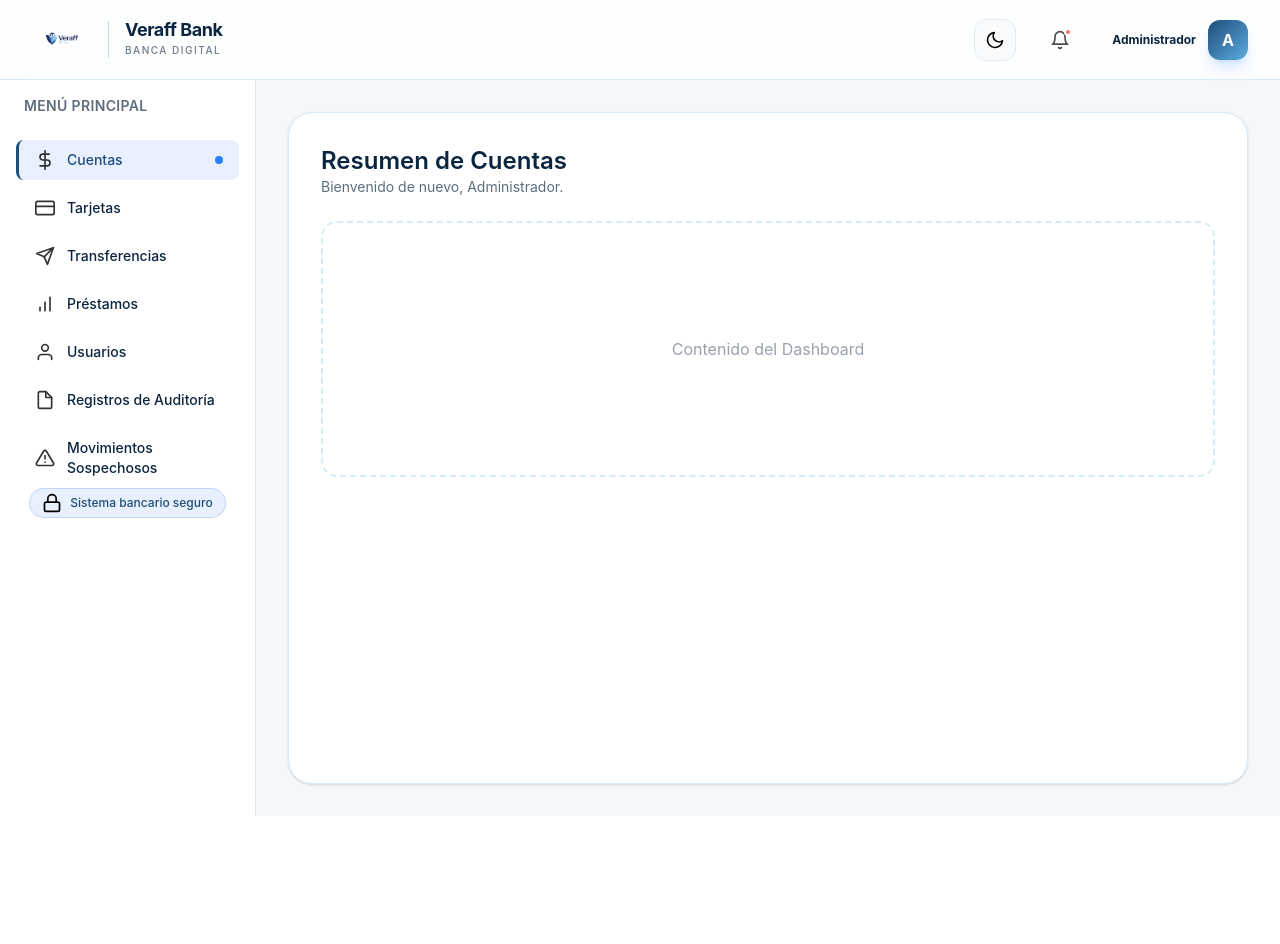
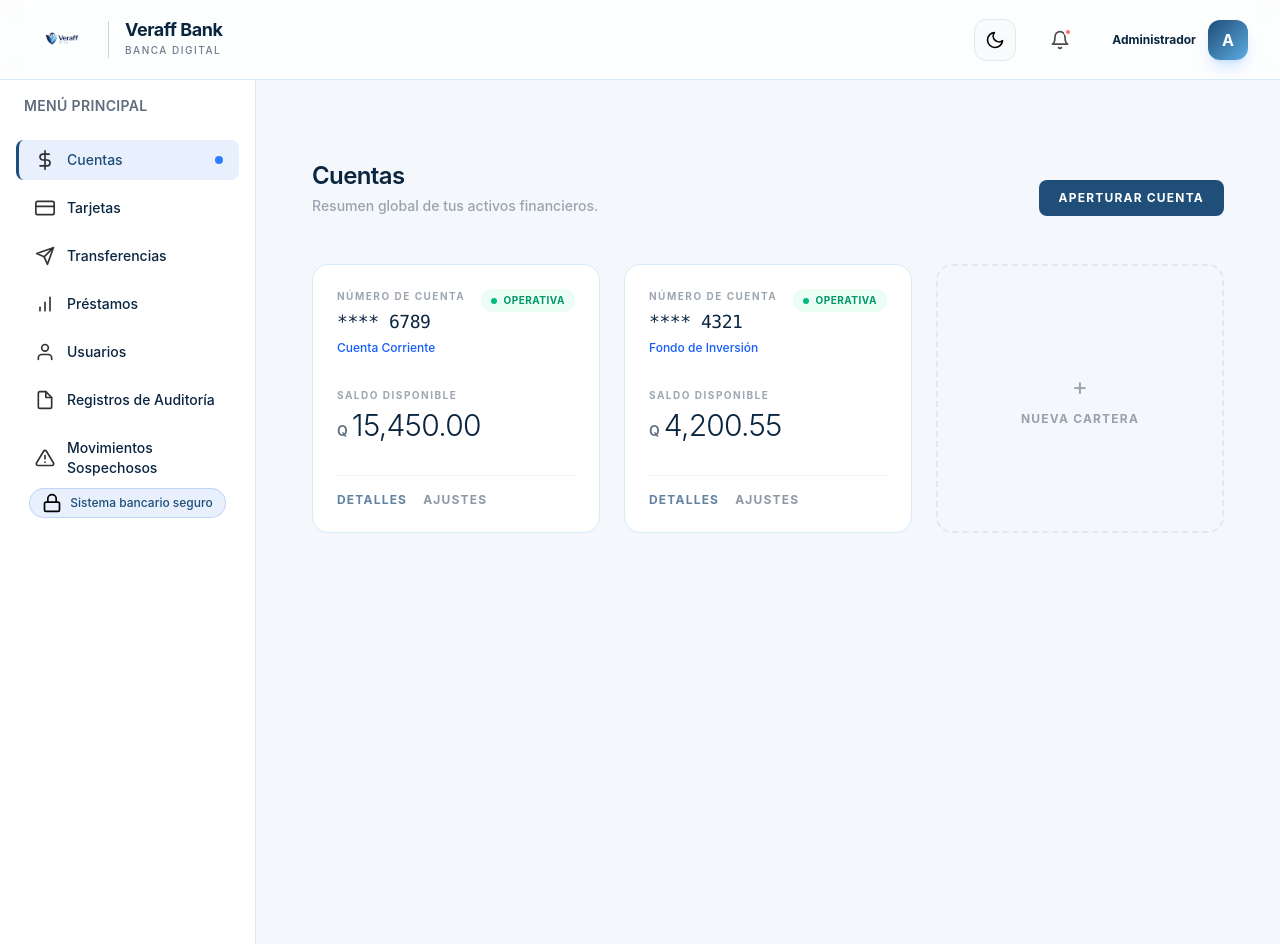
Before and after one commit to Marioescobar64/Sistema-Bancario-Fronten-Admin, a React (Vite) app: page /dashboard in a window 1280 px wide. Before the commit the page ends 816 px from the top, so only its background shows below. Built offline with nearby package versions, Linux system fonts and the light colour scheme.

Commit message:
feat/ actualizacion de componentes y nueva vista de cuentas

```diff
--- /dev/null
+++ b/src/features/accounts/components/accounts.jsx
@@ -0,0 +1,126 @@
+import React from 'react';
+
+const AccountCard = ({ darkMode, id, type, balance, isActive, owner }) => {
+  const isDark = darkMode;
+
+  return (
+    <div className={`
+      relative group p-6 rounded-2xl border transition-all duration-400
+      ${isDark
+        ? "bg-[var(--color-dark-surface)] border-[var(--color-dark-border)] hover:border-[var(--color-dark-secondary)]"
+        : "bg-[var(--color-surface)] border-[var(--color-border)] hover:border-[var(--color-secondary)]"}
+      hover:shadow-[0_8px_30px_rgb(0,0,0,0.04)]
+    `}>
+      {/* Indicador de Estado Sutil */}
+      <div className={`absolute top-6 right-6 flex items-center gap-1.5 px-2.5 py-1 rounded-full text-[10px] font-bold uppercase tracking-wider
+        ${isActive
+          ? (isDark ? "bg-emerald-500/10 text-emerald-400" : "bg-emerald-50 text-emerald-600")
+          : (isDark ? "bg-rose-500/10 text-rose-400" : "bg-rose-50 text-rose-600")}
+      `}>
+        <span className={`w-1.5 h-1.5 rounded-full ${isActive ? "bg-emerald-500" : "bg-rose-500"}`} />
+        {isActive ? "Operativa" : "Suspendida"}
+      </div>
+
+      <div className="flex flex-col h-full">
+        {/* Información de Identificación */}
+        <div className="mb-8">
+          <p className={`text-[10px] uppercase tracking-[0.15em] font-bold mb-1 opacity-60
+            ${isDark ? "text-[var(--color-dark-text-secondary)]" : "text-[var(--color-text-secondary)]"}`}>
+            Número de Cuenta
+          </p>
+          <h2 className={`text-lg font-mono font-medium tracking-tight ${isDark ? "text-[var(--color-dark-text-primary)]" : "text-[var(--color-text-primary)]"}`}>
+            **** {id.slice(-4)}
+          </h2>
+          <span className={`text-xs mt-1 block font-medium ${isDark ? "text-blue-400" : "text-blue-600"}`}>
+            {type}
+          </span>
+        </div>
+
+        {/* Balance con jerarquía visual clara */}
+        <div className="mb-8">
+          <p className={`text-[10px] uppercase tracking-[0.15em] font-bold mb-1 opacity-60
+            ${isDark ? "text-[var(--color-dark-text-secondary)]" : "text-[var(--color-text-secondary)]"}`}>
+            Saldo Disponible
+          </p>
+          <div className="flex items-baseline gap-1">
+            <span className={`text-sm font-semibold ${isDark ? "text-[var(--color-dark-text-secondary)]" : "text-[var(--color-text-secondary)]"}`}>Q</span>
+            <span className={`text-3xl font-light tracking-tight ${isDark ? "text-[var(--color-dark-text-primary)]" : "text-[var(--color-text-primary)]"}`}>
+              {balance.toLocaleString('en-US', { minimumFractionDigits: 2, maximumFractionDigits: 2 })}
+            </span>
+          </div>
+        </div>
+
+        {/* Acciones de baja fricción */}
+        <div className="mt-auto pt-4 flex gap-4 border-t border-gray-100 dark:border-gray-800">
+          <button className={`text-xs font-bold uppercase tracking-widest hover:opacity-100 transition-opacity opacity-70
+            ${isDark ? "text-[var(--color-dark-primary)]" : "text-[var(--color-primary)]"}`}>
+            Detalles
+          </button>
+          <button className={`text-xs font-bold uppercase tracking-widest hover:opacity-100 transition-opacity opacity-70
+            ${isDark ? "text-[var(--color-dark-text-secondary)]" : "text-[var(--color-text-secondary)]"}`}>
+            Ajustes
+          </button>
+        </div>
+      </div>
+    </div>
+  );
+};
+
+export const Accounts = ({ darkMode = false }) => {
+  return (
+    <div className={`min-h-screen transition-colors duration-500 font-sans
+      ${darkMode ? "bg-[var(--color-dark-background)]" : "bg-[var(--color-background)]"}`}>
+
+      <div className="max-w-6xl mx-auto px-6 py-12">
+        {/* Header Minimalista */}
+        <header className="flex flex-col md:flex-row md:items-end justify-between gap-6 mb-12">
+          <div>
+            <h1 className={`text-2xl font-semibold tracking-tight ${darkMode ? "text-white" : "text-[var(--color-text-primary)]"}`}>
+              Cuentas
+            </h1>
+            <p className={`text-sm mt-1 font-medium opacity-60 ${darkMode ? "text-[var(--color-dark-text-secondary)]" : "text-[var(--color-text-secondary)]"}`}>
+              Resumen global de tus activos financieros.
+            </p>
+          </div>
+
+          <button className={`
+            px-5 py-2.5 rounded-lg text-xs font-bold uppercase tracking-widest transition-all
+            ${darkMode
+              ? "bg-[var(--color-dark-primary)] text-[#0B1C2C] hover:bg-white"
+              : "bg-[var(--color-primary)] text-white hover:shadow-lg hover:-translate-y-0.5"}
+          `}>
+            Aperturar Cuenta
+          </button>
+        </header>
+
+        {/* Layout de Rejilla Profesional */}
+        <div className="grid grid-cols-1 md:grid-cols-2 lg:grid-cols-3 gap-6">
+          <AccountCard
+            darkMode={darkMode}
+            id="123456789"
+            type="Cuenta Corriente"
+            balance={15450.00}
+            isActive={true}
+          />
+          <AccountCard
+            darkMode={darkMode}
+            id="987654321"
+            type="Fondo de Inversión"
+            balance={4200.55}
+            isActive={true}
+          />
+          {/* Card para agregar (Estilo Minimalista) */}
+          <button className={`
+            border-2 border-dashed rounded-2xl flex flex-col items-center justify-center p-6 min-h-[220px] transition-all
+            ${darkMode
+              ? "border-gray-800 text-gray-500 hover:border-gray-700 hover:text-gray-400"
+              : "border-gray-200 text-gray-400 hover:border-gray-300 hover:text-gray-500"}
+          `}>
+            <span className="text-2xl mb-2">+</span>
+            <span className="text-xs font-bold uppercase tracking-widest">Nueva Cartera</span>
+          </button>
+        </div>
+      </div>
+    </div>
+  );
+};
--- a/src/shared/components/layaout/DashBoardContainer.jsx
+++ b/src/shared/components/layaout/DashBoardContainer.jsx
@@ -2,6 +2,9 @@ import { Navbar } from "./Navbar";
 import { Sidebar } from "./Sidebar";
 import { useState, useEffect } from "react";
 import bgImage from "../../../assets/img/background.png";
+
+// Vista Cuentas
+import { Accounts } from "../../../features/accounts/components/accounts";
 
 export const DashBoardContainer = () => {
   const [darkMode, setDarkMode] = useState(false);
@@ -14,23 +17,8 @@ export const DashBoardContainer = () => {
         <Sidebar darkMode={darkMode} />
 
         <main className="flex-1 p-8 overflow-y-auto">
-          {/* Card de Contenido Principal */}
-          <div className={`min-h-full rounded-3xl p-8 border transition-all duration-300 shadow-sm
-            ${darkMode
-              ? 'bg-[var(--color-dark-surface)] border-[var(--color-dark-border)]'
-              : 'bg-[var(--color-surface)] border-[var(--color-border)]'}`}>
+          <Accounts darkMode={darkMode} />
 
-            <header className="mb-6">
-               <h2 className={`text-2xl font-semibold ${darkMode ? 'text-white' : 'text-[var(--color-text-primary)]'}`}>
-                 Resumen de Cuentas
-               </h2>
-               <p className="text-[var(--color-text-secondary)] text-sm">Bienvenido de nuevo, Administrador.</p>
-            </header>
-
-            <div className="border-2 border-dashed border-[var(--color-border)] rounded-2xl h-64 flex items-center justify-center text-gray-400">
-               Contenido del Dashboard
-            </div>
-          </div>
         </main>
       </div>
     </div>
```
Also changed, not shown: src/features/auditLogs/components/auditLogs.jsx (added), src/features/cards/components/cards.jsx (added), src/features/loans/components/loans.jsx (added), src/features/suspiciousMovement/components/suspiciousMovement.jsx (added), src/features/transfers/components/transfers.jsx (added), src/features/users/components/users.jsx (added), src/features/users/users.jsx (deleted).
